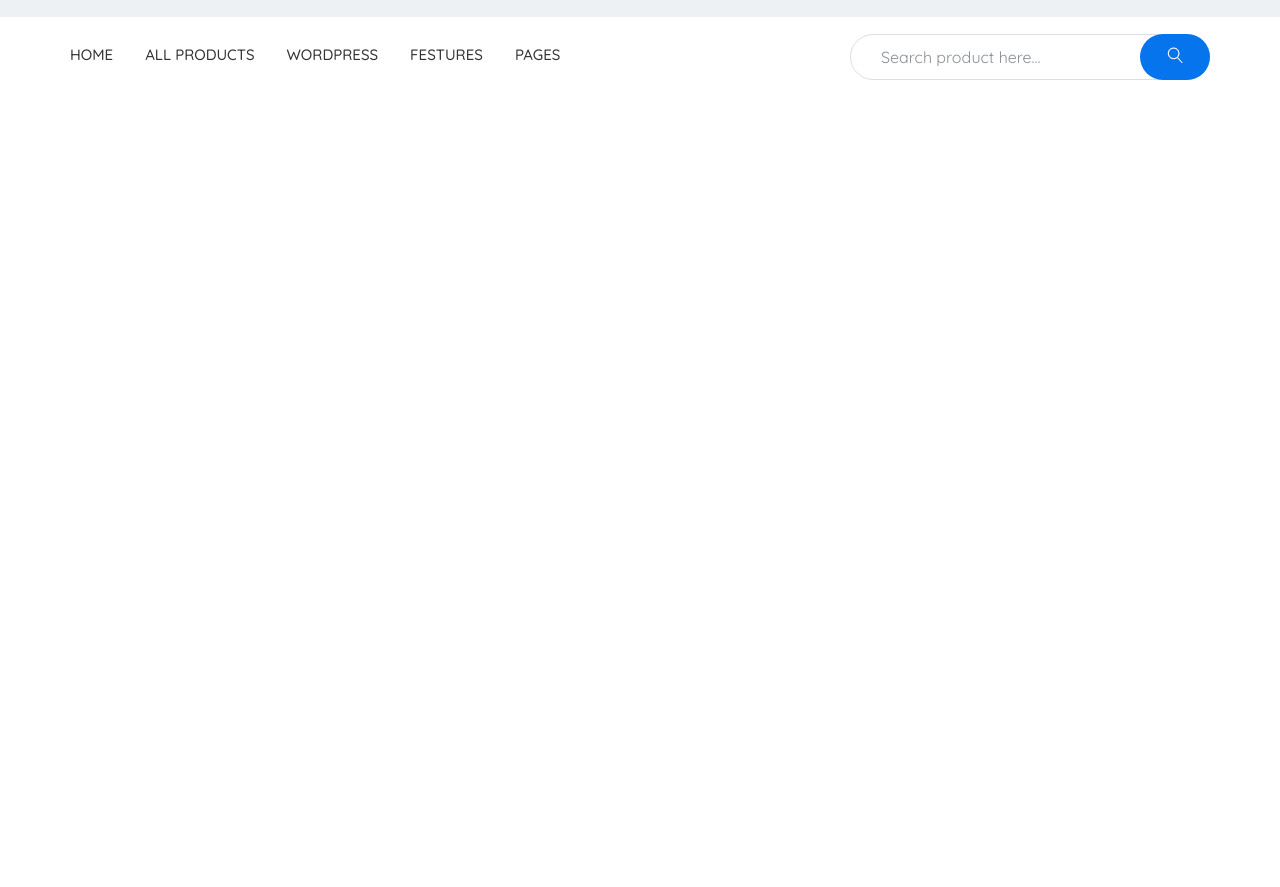
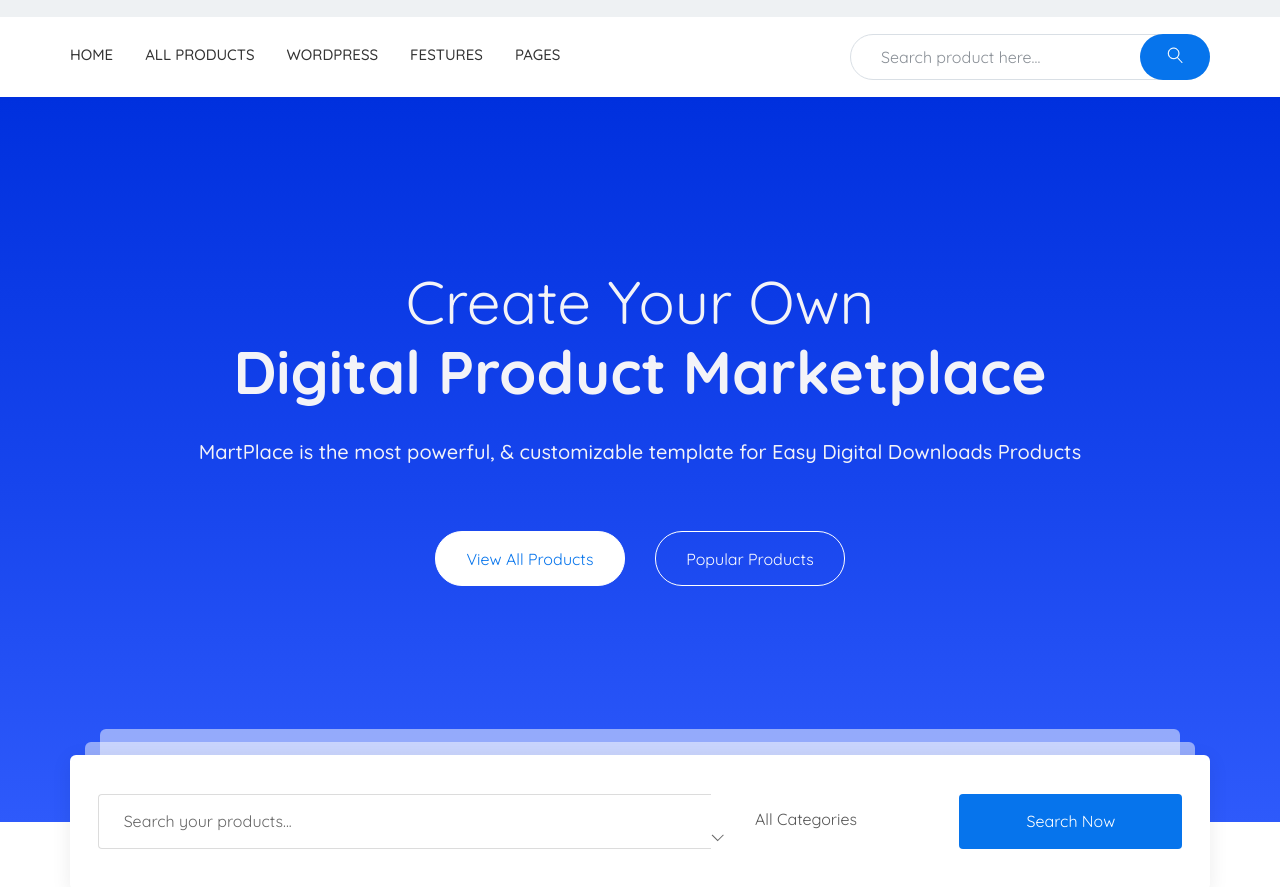
Before and after one commit to trobiuk/martplace, a website: page app/index.html in a window 1280 px wide. Shown: the part 83-970 px from the top of the page. Before the commit the page ends 800 px from the top, so only its background shows below. Drawn offline with nearby package versions, Linux system fonts and the light colour scheme; files that its build step writes are made by us from their sources.

Commit message:
added search section

```diff
--- a/app/index.html
+++ b/app/index.html
@@ -101,16 +101,59 @@
 
     <!-- end header -->
 
+    <!-- start search -->
+
+    <section class="search">
+        <div class="container">
+            <div class="search__title">
+                Create Your Own
+                <h1>Digital Product Marketplace</h1>
+            </div>
+            <div class="search__text">
+                MartPlace is the most powerful, & customizable template for Easy Digital Downloads Products
+            </div>
+            <div class="search__box-btn">
+                <a class="default-btn search__btn search__btn-active" href="#">View All Products</a>
+                <a class="default-btn search__btn" href="#">Popular Products</a>
+            </div>
+            <div class="search__box-bq1"></div>
+            <div class="search__box-bq2"></div>
+            <div class="search__box">
+                <form>
+                    <input type="text" placeholder="Search your products..." required>
+                    <select>
+                        <option selected>All Categories</option>
+                        <option>Plugins</option>
+                        <option>WordPress</option>
+                        <option>Site Template</option>
+                        <option>PSD Template</option>
+                        <option>Joomla</option>
+                        <option>User Interface</option>
+                        <option>Landing Page</option>
+                        <option>Software</option>
+                    </select>
+                    <button>
+                        Search Now
+                    </button>
+
+                </form>
+            </div>
 
 
 
-    <!-- start header -->
+        </div>
 
 
 
 
 
-    <!-- end header -->
+    </section>
+
+
+
+
+
+    <!-- end search -->
 
 
     <!-- start header -->
--- a/app/js/main.js
+++ b/app/js/main.js
@@ -1,5 +1,6 @@
 $(function() {
 
+    $('.search__box select').styler();
 
 
 
--- a/app/scss/_global.scss
+++ b/app/scss/_global.scss
@@ -26,6 +26,20 @@ html {
 //         padding: 0 15px;
 //     }
 // }
+body {
+    font-family: 'Quicksand', sans-serif;
+    color: $text;
+    font-size: 16px;
+    line-height: 30px;
+    font-weight: 400;
+}
+
+h1 {
+    margin: 0;
+    font-size: inherit;
+    font-weight: 700;
+}
+
 a {
     color: inherit;
     display: inline-block;
@@ -43,10 +57,13 @@ ul {
     }
 }
 
-body {
-    font-family: 'Quicksand', sans-serif;
-    color: $text;
+.default-btn {
+    width: 190px;
+    height: 55px;
+    text-align: center;
     font-size: 16px;
-    line-height: 30px;
-    font-weight: 400;
+    line-height: 54px;
+    padding: 0 12px 0;
+    background-color: $btn;
+    border-radius: 27px;
 }
--- a/app/scss/style.scss
+++ b/app/scss/style.scss
@@ -29,7 +29,8 @@
 }
 
 .header__box-info {
-    width: 120px;
+    max-width: 120px;
+    width: 100%;
     margin-left: 50px;
     margin-right: 50px;
     display: flex;
@@ -143,3 +144,155 @@
 }
 
 // end header
+// start search
+.search {
+    background-image: linear-gradient( 180deg, rgb(0, 48, 222) 0%, rgb(23, 69, 237) 54%, rgb(46, 90, 251) 100%);
+    min-height: 725px;
+    text-align: center;
+    position: relative;
+    padding: 170px 0 140px;
+    margin-bottom: 130px;
+    color: #f3f3f8;
+    &__title {
+        font-size: 60px;
+        line-height: 70px;
+        margin-bottom: 30px;
+    }
+    &__text {
+        font-size: 20px;
+        font-weight: 500;
+        margin-bottom: 64px;
+    }
+    &__box-btn {
+        display: flex;
+        justify-content: space-between;
+        max-width: 410px;
+        margin: 0 auto;
+    }
+}
+
+.search__btn {
+    border: 1px solid #fff;
+    color: #fff;
+    background-color: transparent;
+}
+
+.search__btn-active {
+    background-color: #fff;
+    color: $btn;
+}
+
+.search__box-bq1,
+.search__box-bq2,
+.search__box {
+    position: absolute;
+    min-height: 135px;
+    background-color: #fff;
+    border-radius: 6px;
+    left: 50%;
+    transform: translateX(-50%);
+}
+
+.search__box-bq1 {
+    max-width: 1080px;
+    width: 100%;
+    opacity: .5;
+    bottom: -42px;
+}
+
+.search__box-bq2 {
+    max-width: 1110px;
+    width: 100%;
+    opacity: .5;
+    bottom: -55px;
+}
+
+.search__box {
+    max-width: 1140px;
+    width: 100%;
+    box-shadow: 0px 4px 20px 0px rgba(0, 0, 0, 0.08);
+    bottom: -68px;
+}
+
+.search__box {
+    display: flex;
+    align-items: center;
+    justify-content: center;
+    font-size: 16px;
+    form {
+        width: 100%;
+    }
+    input {
+        border-top-left-radius: 4px;
+        border-bottom-left-radius: 4px;
+        width: 613px;
+        height: 55px;
+        border: 1px solid #dcdcdc;
+        padding: 0 25px 0 25px;
+        border-right: none;
+        &:focus::placeholder {
+            color: transparent;
+        }
+        &::placeholder {
+            color: #676767;
+        }
+    }
+    button {
+        max-width: 223px;
+        width: 100%;
+        min-height: 55px;
+        border: none;
+        background-color: $btn;
+        border-radius: 4px;
+        color: #fff;
+        cursor: pointer;
+        margin-left: 50px;
+    }
+    .jq-selectbox.jqselect {
+        position: absolute;
+        right: 4px;
+        top: -2px;
+    }
+    .jq-selectbox__select {
+        width: 190px;
+        height: 55px;
+        border-color: #dcdcdc;
+        background: transparent;
+        box-shadow: none;
+        border-top-left-radius: 0;
+        border-bottom-left-radius: 0;
+        padding-left: 0;
+        .jq-selectbox__select-text {
+            font-family: 'Quicksand', sans-serif;
+            color: $text;
+            font-size: 16px;
+            padding-top: 10px;
+        }
+        .jq-selectbox__trigger {
+            border: none;
+            .jq-selectbox__trigger-arrow {
+                border: none;
+                background: url(../img/chevron-down.png) center/cover no-repeat;
+                width: 13px;
+                height: 8px;
+                right: 15px;
+                top: 23px;
+            }
+        }
+    }
+    .jq-selectbox__dropdown {
+        li {
+            font-family: 'Quicksand', sans-serif;
+            color: $text;
+            font-size: 16px;
+            display: block;
+            padding: 7px 10px;
+        }
+    }
+    .jq-selectbox li:hover {
+        background-color: $btn;
+        color: #fff;
+    }
+}
+
+// end search
--- a/package.json
+++ b/package.json
@@ -22,5 +22,8 @@
     "magnific-popup": "^1.1.0",
     "normalize.css": "^8.0.1",
     "slick-carousel": "^1.8.1"
+  },
+  "dependencies": {
+    "jquery.formstyler": "^1.7.5-repackage"
   }
 }
```
Also changed, not shown: gulpfile.js (+5 -3 lines), app/img/chevron-down.png (added), app/js/libs.min.js, app/js/main.min.js, 1 other file.
